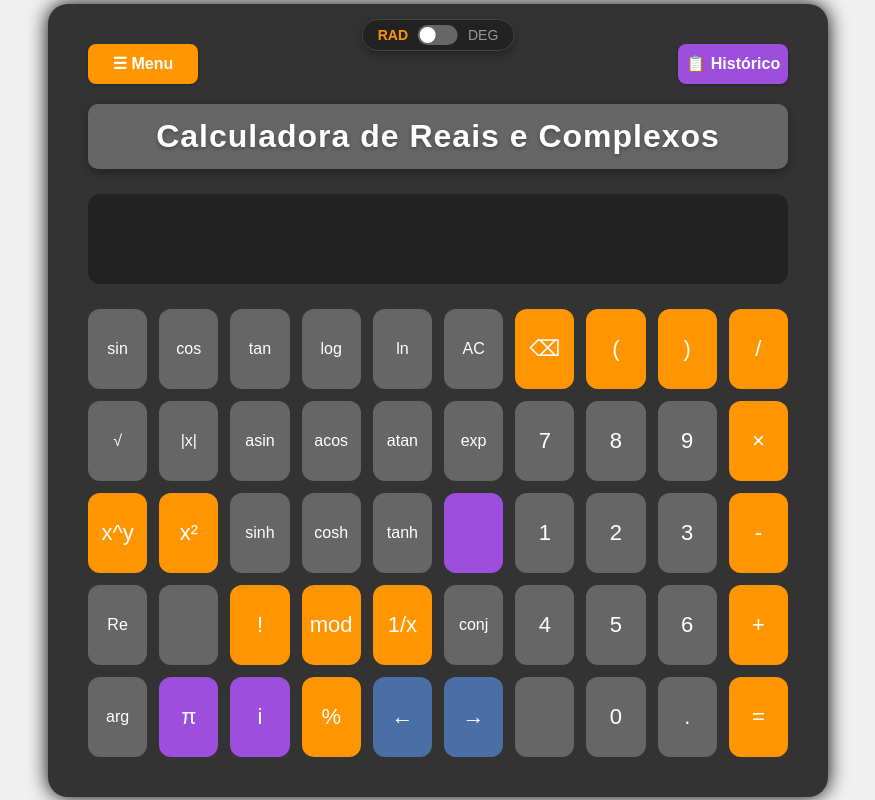
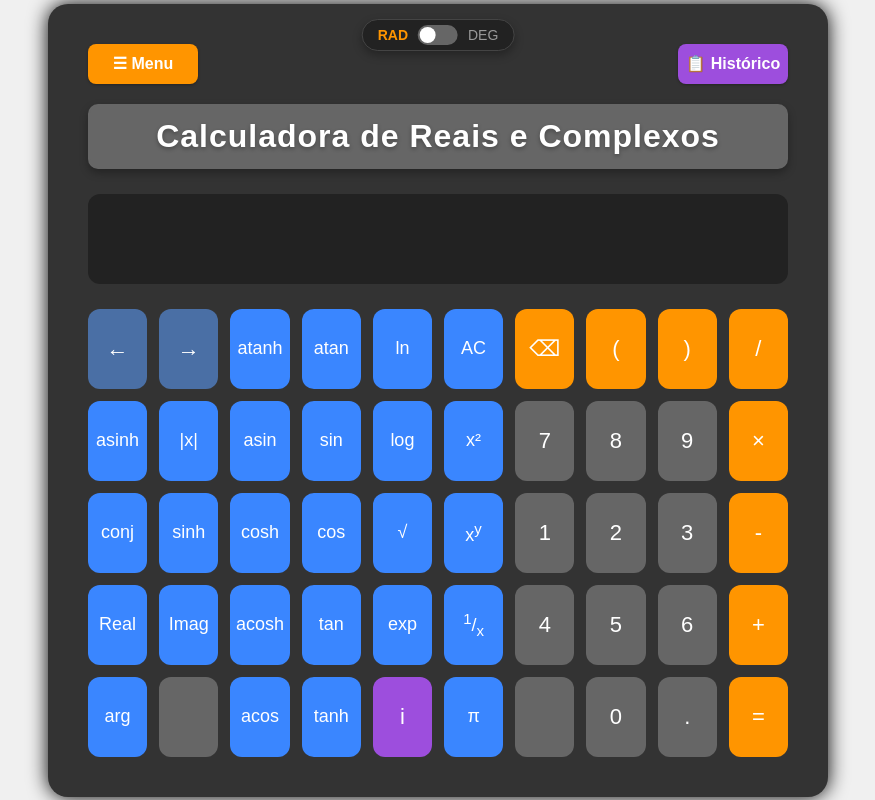
Before and after one commit to joaonunofernandes/Projeto, a Flask app: page / in a window 1280 px wide. Shown: the whole page, without its empty margins (202-1077 px from the left). Run offline with Flask 3, Linux system fonts and the light colour scheme.

Commit message:
Update [09/04/2025]

```diff
--- a/app.py
+++ b/app.py
@@ -1,8 +1,8 @@
 from flask import Flask, render_template, request, url_for, session, redirect
 import re
-from sympy.parsing.sympy_parser import parse_expr
-from sympy import sympify
+import numpy as np
 import os
+import math
 
 # O sistema de "session" (ver import) do Flask foi projetado especificamente para este propósito:
 # manter dados isolados entre diferentes utilizadores enquanto mantém persistência para um mesmo utilizador.
@@ -17,6 +17,118 @@ app.secret_key = os.urandom(24)  # Chave secreta necessária para a sessão
 # Este cookie contém um identificador de sessão criptografado
 # Todas as requisições subsequentes do mesmo navegador incluem este cookie
 # A geração de uma chave aleatória é importante para a segurança da aplicação
+
+# Dicionário global para mapear funções matemáticas aos métodos do NumPy
+# Isso permitirá avaliar expressões com funções de forma segura sem usar eval()
+NUMPY_FUNCTIONS = {
+    'sin': np.sin,
+    'cos': np.cos,
+    'tan': np.tan,
+    'asin': np.arcsin,
+    'acos': np.arccos,
+    'atan': np.arctan,
+    'sinh': np.sinh,
+    'cosh': np.cosh,
+    'tanh': np.tanh,
+    'sqrt': np.sqrt,
+    'abs': np.abs,
+    'log': np.log10,
+    'ln': np.log,
+    'exp': np.exp,
+    'pi': np.pi,
+    'e': np.e,
+    'real': np.real,
+    'imag': np.imag,
+    'conj': np.conj,
+    'arg': np.angle,
+    'mod': np.mod,
+}
+
+def parse_complex_expr(expression):
+    """
+    Converte uma expressão matemática em formato adequado para o NumPy,
+    tratando números complexos e substituindo funções.
+    """
+    # Substituir 'i' e 'j' por '1j' quando forem a unidade imaginária isolada
+    expression = re.sub(r'(?<![0-9a-zA-Z])i(?![0-9a-zA-Z_(])', '1j', expression)
+    #expression = re.sub(r'(?<![0-9])j(?![0-9a-zA-Z_(])', '1j', expression)
+
+    # Substituir notações como 3i ou 5j por 3j ou 5j (formato NumPy)
+    expression = re.sub(r'(\d+)i(?![a-zA-Z0-9_(])', r'\1j', expression)
+
+    # Substituir espaços entre números e 'j' (ex: "3 j" para "3j")
+    expression = re.sub(r'(\d+)\s+j', r'\1j', expression)
+
+    # Substituir função mod(x, y) por np.mod(x, y)
+    expression = re.sub(r'mod\s*\(([^,]+),([^)]+)\)', r'np.mod(\1,\2)', expression)
+
+    # Substituir operadores de potência
+    expression = re.sub(r'(\d+|[a-zA-Z_]+|\))\s*\*\*\s*(\d+|[a-zA-Z_]+|\()', r'\1**\2', expression)
+
+    return expression
+
+def safe_eval_expr(expression, angle_mode='rad'):
+    """
+    Avalia expressões matemáticas de forma segura usando NumPy,
+    com suporte para diferentes modos angulares.
+
+    Args:
+        expression: A expressão matemática a ser avaliada
+        angle_mode: 'rad' para radianos, 'deg' para graus
+
+    Returns:
+        O resultado da avaliação da expressão
+    """
+    # Preparar ambiente seguro para avaliação
+    safe_env = {
+        'np': np,
+        'pi': np.pi,
+        'e': np.e,
+        'j': 1j,  # j é a unidade imaginária no NumPy
+    }
+
+    # Adicionar funções matemáticas ao ambiente
+    for func_name, func in NUMPY_FUNCTIONS.items():
+        safe_env[func_name] = func
+
+    # Processar expressões trigonométricas para o modo angular correto
+    if angle_mode == 'deg':
+        # Para funções trigonométricas diretas, converter entrada de grau para radiano
+        expression = re.sub(r'sin\((.*?)\)', r'sin((pi/180)*(\1))', expression)
+        expression = re.sub(r'cos\((.*?)\)', r'cos((pi/180)*(\1))', expression)
+        expression = re.sub(r'tan\((.*?)\)', r'tan((pi/180)*(\1))', expression)
+
+        # Para funções trigonométricas inversas, converter saída de radiano para grau
+        expression = re.sub(r'asin\((.*?)\)', r'(180/pi)*asin(\1)', expression)
+        expression = re.sub(r'acos\((.*?)\)', r'(180/pi)*acos(\1)', expression)
+        expression = re.sub(r'atan\((.*?)\)', r'(180/pi)*atan(\1)', expression)
+
+    # Substituir funções específicas pelo equivalente NumPy
+    parsed_expr = parse_complex_expr(expression)
+
+    # Avaliar a expressão no ambiente seguro
+    try:
+        return eval(parsed_expr, {"__builtins__": {}}, safe_env)
+    except Exception as e:
+        raise ValueError(f"Erro ao avaliar expressão: {str(e)}")
+
+
+def format_result(value):
+    """
+    Formata o resultado para exibição, processando números complexos
+    e reais com formatação apropriada, garantindo que o resultado seja JSON serializável.
+    """
+    # Para números complexos
+    if isinstance(value, complex):
+        # Converter para string formatada
+        return str(value).replace('j', 'i')
+
+    # Para arrays NumPy ou outros tipos NumPy
+    elif isinstance(value, np.ndarray) or isinstance(value, np.number):
+        return str(value)
+
+    # Para outros tipos, converter para string
+    return str(value)
 
 @app.route("/", methods=["GET", "POST"])
 def calculatormain():
@@ -43,62 +155,11 @@ def calculatormain():
             # Obtém a expressão matemática submetida pelo utilizador através do formulário
             expression = request.form["expression"]
 
-            # Converte representação de números complexos para o formato reconhecido pelo SymPy
-            # Substitui expressões como '3j' ou '5i' por '3*I' ou '5*I' que o SymPy consegue interpretar
-            expression = re.sub(r'(\d+)[ji]', r'\1*I', expression)
+            # Avaliar a expressão usando nossa função segura com NumPy
+            computed = safe_eval_expr(expression, session['angle_mode'])
 
-            # Verifica se o modo angular atual é graus e adapta as funções trigonométricas adequadamente
-            if session['angle_mode'] == 'deg':
-                # Converte os argumentos das funções trigonométricas diretas de graus para radianos
-                # Multiplica os argumentos por pi/180 para converter graus em radianos
-                expression = re.sub(r'sin\((.*?)\)', r'sin((pi/180)*(\1))', expression)
-                expression = re.sub(r'cos\((.*?)\)', r'cos((pi/180)*(\1))', expression)
-                expression = re.sub(r'tan\((.*?)\)', r'tan((pi/180)*(\1))', expression)
-
-                # Converte os resultados das funções trigonométricas inversas de radianos para graus
-                # Multiplica os resultados por 180/pi para converter radianos em graus
-                expression = re.sub(r'asin\((.*?)\)', r'(180/pi)*asin(\1)', expression)
-                expression = re.sub(r'acos\((.*?)\)', r'(180/pi)*acos(\1)', expression)
-                expression = re.sub(r'atan\((.*?)\)', r'(180/pi)*atan(\1)', expression)
-
-            # Processa a expressão matemática utilizando o SymPy para cálculo simbólico
-            sympy_result = parse_expr(expression)
-            # Avalia numericamente a expressão com 10 dígitos significativos
-            computed = sympy_result.evalf(10)
-
-            # Formata o resultado para exibição conforme o tipo de número
-            if computed.is_real:
-                # Se o resultado for um número real, verifica se é inteiro ou decimal
-                if computed.is_integer or float(computed) == int(float(computed)):
-                    # Se for inteiro ou tiver apenas zeros na parte decimal, exibe como inteiro
-                    result = str(int(float(computed)))
-                else:
-                    # Para números decimais, mantém até 8 casas decimais e remove zeros à direita
-                    result = f"{float(computed):.8f}".rstrip('0').rstrip('.')
-            else:
-                # Para números complexos, formata as partes real e imaginária separadamente
-                real_part = float(computed.as_real_imag()[0])
-                imag_part = float(computed.as_real_imag()[1])
-
-                # Verifica se a parte real é um número inteiro
-                if real_part == int(real_part):
-                    real_str = str(int(real_part))
-                else:
-                    # Formata a parte real com até 8 casas decimais, removendo zeros à direita
-                    real_str = f"{real_part:.8f}".rstrip('0').rstrip('.')
-
-                # Verifica se a parte imaginária é um número inteiro
-                if imag_part == int(imag_part):
-                    imag_str = str(int(imag_part))
-                else:
-                    # Formata a parte imaginária com até 8 casas decimais, removendo zeros à direita
-                    imag_str = f"{imag_part:.8f}".rstrip('0').rstrip('.')
-
-                # Formata o número complexo completo com as partes real e imaginária
-                if imag_part >= 0:
-                    result = f"{real_str} + {imag_str}i" # Utiliza 'i' como unidade imaginária
-                else:
-                    result = f"{real_str} {imag_str}i"
+            # Formatar o resultado para exibição
+            result = format_result(computed)
 
             # Adiciona o cálculo ao histórico do utilizador
             history_entry = {'expression': expression, 'result': result}
@@ -219,9 +280,12 @@ if __name__ == "__main__":
 
 # Questões para consideração:
 # Perguntar se os professores querem que seja possível utilizar a calculadora com o teclado
+# Res: Implementar
 # Perguntar qual ângulo preferem como predefinição (radianos ou graus)
+# Res: Radianos
 # Perguntar se devemos meter o imaginário com i ou j (sendo que j é a notação python
 # Perguntar se há botões a mais e quais faltam
+# Res: Respondido
 
 # Lembretes:
 # Ter cuidado com a alteração dos botões de mover o cursor porque pode causar problemas com apagar ou manter o resultado
--- a/static/style.css
+++ b/static/style.css
@@ -71,8 +71,8 @@ h1 {
   gap: 12px; /* Adiciona espaço entre os botões */
 }
 
+/* Para os botões normais (números), mantemos o cinza */
 .btn {
-  /* Estilo padrão para os botões */
   width: 100%; /* Faz o botão ocupar toda a largura da célula */
   padding: 10px 5px; /* Adiciona espaço interno ao botão */
   font-size: 22px; /* Define o tamanho da fonte como 22px */
@@ -86,8 +86,12 @@ h1 {
 }
 
 .btn:hover {
-  /* Estilo aplicado quando o cursor passa sobre o botão */
   background-color: #555; /* Escurece ligeiramente o fundo do botão */
+}
+
+/* Ajustar tamanho da fonte para funções com nomes maiores */
+.btn.function-math {
+  font-size: 18px; /* Ligeiramente menor para acomodar nomes maiores */
 }
 
 .operator {
@@ -110,20 +114,32 @@ h1 {
   background-color: #cc7a00; /* Escurece ainda mais o fundo laranja */
 }
 
+/* Ajustar a cor dos botões especiais para roxo */
 .special {
-  /* Estilo para botões especiais */
-  background-color: #9d4edd; /* Define o fundo como roxo */
+  background-color: #9d4edd; /* Roxo para botões especiais */
 }
 
 .special:hover {
-  /* Estilo aplicado quando o cursor passa sobre botões especiais */
-  background-color: #7b2cbf; /* Escurece ligeiramente o fundo */
+  background-color: #7b2cbf; /* Tom mais escuro ao passar o cursor */
 }
 
 .special:active {
-  /* Estilo aplicado quando um botão especial é clicado */
-  background-color: #5a189a; /* Escurece ainda mais o fundo */
+  background-color: #5a189a; /* Tom ainda mais escuro ao clicar */
 }
+
+.function-math {
+  background-color: #3a86ff; /* Cor azul mais vibrante para funções matemáticas */
+  color: white; /* Texto em branco para contraste */
+}
+
+.function-math:hover {
+  background-color: #2a75e0; /* Tom mais escuro ao passar o cursor */
+}
+
+.function-math:active {
+  background-color: #1a64d1; /* Tom ainda mais escuro ao clicar */
+}
+
 
 .dropdown {
   /* Configurações para o menu dropdown */
@@ -198,16 +214,17 @@ h1 {
   background-color: #e68a00; /* Escurece ligeiramente o fundo */
 }
 
+/* Manter a cor azul para botões de navegação */
 .navigation {
-  background-color: #4a6fa5; /* Cor azul para botões de navegação, diferenciando-os visualmente */
+  background-color: #4a6fa5; /* Cor azul para botões de navegação */
 }
 
 .navigation:hover {
-  background-color: #3a5a80; /* Tom mais escuro ao passar o cursor sobre botões de navegação */
+  background-color: #3a5a80; /* Tom mais escuro ao passar o cursor */
 }
 
 .navigation:active {
-  background-color: #2a4a70; /* Tom ainda mais escuro ao clicar nos botões de navegação */
+  background-color: #2a4a70; /* Tom ainda mais escuro ao clicar */
 }
 
 /* Estilos para o botão e painel de histórico */
--- a/templates/calculator.html
+++ b/templates/calculator.html
@@ -75,60 +75,60 @@
             <!-- readonly impede o utilizador de escrever diretamente no campo -->
             <div class="buttons">
                 <!-- Primeira linha de botões -->
-                <button type="button" class="btn function" onclick="appendToDisplay('sin(')">sin</button>
-                <button type="button" class="btn function" onclick="appendToDisplay('cos(')">cos</button>
-                <button type="button" class="btn function" onclick="appendToDisplay('tan(')">tan</button>
-                <button type="button" class="btn function" onclick="appendToDisplay('log(')">log</button>
-                <button type="button" class="btn function" onclick="appendToDisplay('ln(')">ln</button>
-                <button type="button" class="btn function" onclick="clearDisplay()">AC</button>
+                <button type="button" class="btn navigation" onclick="moveCursorLeft()">←</button>
+                <button type="button" class="btn navigation" onclick="moveCursorRight()">→</button>
+                <button type="button" class="btn function-math" onclick="appendToDisplay('atanh(')">atanh</button>
+                <button type="button" class="btn function-math" onclick="appendToDisplay('atan(')">atan</button>
+                <button type="button" class="btn function-math" onclick="appendToDisplay('ln(')">ln</button>
+                <button type="button" class="btn function-math" onclick="clearDisplay()">AC</button>
                 <button type="button" class="btn operator" onclick="backspaceDisplay()">⌫</button>
                 <button type="button" class="btn operator" onclick="appendToDisplay('(')">(</button>
                 <button type="button" class="btn operator" onclick="appendToDisplay(')')">)</button>
                 <button type="button" class="btn operator" onclick="appendToDisplay('/')">/</button>
 
                 <!-- Segunda linha de botões -->
-                <button type="button" class="btn function" onclick="appendToDisplay('sqrt(')">√</button>
-                <button type="button" class="btn function" onclick="appendToDisplay('abs(')">|x|</button>
-                <button type="button" class="btn function" onclick="appendToDisplay('asin(')">asin</button>
-                <button type="button" class="btn function" onclick="appendToDisplay('acos(')">acos</button>
-                <button type="button" class="btn function" onclick="appendToDisplay('atan(')">atan</button>
-                <button type="button" class="btn function" onclick="appendToDisplay('exp(')">exp</button>
+                <button type="button" class="btn function-math" onclick="appendToDisplay('asinh(')">asinh</button>
+                <button type="button" class="btn function-math" onclick="appendToDisplay('abs(')">|x|</button>
+                <button type="button" class="btn function-math" onclick="appendToDisplay('asin(')">asin</button>
+                <button type="button" class="btn function-math" onclick="appendToDisplay('sin(')">sin</button>
+                <button type="button" class="btn function-math" onclick="appendToDisplay('log(')">log</button>
+                <button type="button" class="btn function-math" onclick="appendToDisplay('**2')">x²</button>
                 <button type="button" class="btn" onclick="appendToDisplay('7')">7</button>
                 <button type="button" class="btn" onclick="appendToDisplay('8')">8</button>
                 <button type="button" class="btn" onclick="appendToDisplay('9')">9</button>
                 <button type="button" class="btn operator" onclick="appendToDisplay('*')">×</button>
 
                 <!-- Terceira linha de botões -->
-                <button type="button" class="btn operator" onclick="appendToDisplay('**')">x^y</button>
-                <button type="button" class="btn operator" onclick="appendToDisplay('**2')">x²</button>
-                <button type="button" class="btn function" onclick="appendToDisplay('sinh(')">sinh</button>
-                <button type="button" class="btn function" onclick="appendToDisplay('cosh(')">cosh</button>
-                <button type="button" class="btn function" onclick="appendToDisplay('tanh(')">tanh</button>
-                <button type="button" class="btn special" onclick="appendToDisplay('')"> </button>
+                <button type="button" class="btn function-math" onclick="appendToDisplay('conj(')">conj</button>
+                <button type="button" class="btn function-math" onclick="appendToDisplay('sinh(')">sinh</button>
+                <button type="button" class="btn function-math" onclick="appendToDisplay('cosh(')">cosh</button>
+                <button type="button" class="btn function-math" onclick="appendToDisplay('cos(')">cos</button>
+                <button type="button" class="btn function-math" onclick="appendToDisplay('sqrt(')">√</button>
+                <button type="button" class="btn function-math" onclick="appendToDisplay('**')">x<sup>y</sup></button>
                 <button type="button" class="btn" onclick="appendToDisplay('1')">1</button>
                 <button type="button" class="btn" onclick="appendToDisplay('2')">2</button>
                 <button type="button" class="btn" onclick="appendToDisplay('3')">3</button>
                 <button type="button" class="btn operator" onclick="appendToDisplay('-')">-</button>
 
                 <!-- Quarta linha de botões -->
-                <button type="button" class="btn function" onclick="appendToDisplay('re(')">Re</button>
-                <button type="button" class="btn function" onclick="appendToDisplay('')"></button>
-                <button type="button" class="btn operator" onclick="appendToDisplay('!')">!</button>
-                <button type="button" class="btn operator" onclick="appendToDisplay('mod')">mod</button>
-                <button type="button" class="btn operator" onclick="appendToDisplay('1/')">1/x</button>
-                <button type="button" class="btn function" onclick="appendToDisplay('conj(')">conj</button>
+                <button type="button" class="btn function-math" onclick="appendToDisplay('real(')">Real</button>
+                <button type="button" class="btn function-math" onclick="appendToDisplay('imag')">Imag</button>
+                <button type="button" class="btn function-math" onclick="appendToDisplay('acosh(')">acosh</button>
+                <button type="button" class="btn function-math" onclick="appendToDisplay('tan(')">tan</button>
+                <button type="button" class="btn function-math" onclick="appendToDisplay('exp(')">exp</button>
+                <button type="button" class="btn function-math" onclick="appendToDisplay('1/')"><sup>1</sup>/<sub>x</sub></button>
                 <button type="button" class="btn" onclick="appendToDisplay('4')">4</button>
                 <button type="button" class="btn" onclick="appendToDisplay('5')">5</button>
                 <button type="button" class="btn" onclick="appendToDisplay('6')">6</button>
                 <button type="button" class="btn operator" onclick="appendToDisplay('+')">+</button>
 
                 <!-- Quinta linha de botões -->
-                <button type="button" class="btn function" onclick="appendToDisplay('arg(')">arg</button>
-                <button type="button" class="btn special" onclick="appendToDisplay('pi')">π</button>
+                <button type="button" class="btn function-math" onclick="appendToDisplay('arg(')">arg</button>
+                <button type="button" class="btn" onclick="appendToDisplay('')"></button>
+                <button type="button" class="btn function-math" onclick="appendToDisplay('acos(')">acos</button>
+                <button type="button" class="btn function-math" onclick="appendToDisplay('tanh(')">tanh</button>
                 <button type="button" class="btn special" onclick="appendToDisplay('i')">i</button>
-                <button type="button" class="btn operator" onclick="appendToDisplay('%')">%</button>
-                <button type="button" class="btn navigation" onclick="moveCursorLeft()">←</button>
-                <button type="button" class="btn navigation" onclick="moveCursorRight()">→</button>
+                <button type="button" class="btn function-math" onclick="appendToDisplay('pi')">π</button>
                 <button type="button" class="btn" onclick="appendToDisplay(' ')"></button>
                 <button type="button" class="btn" onclick="appendToDisplay('0')">0</button>
                 <button type="button" class="btn" onclick="appendToDisplay('.')">.</button>
```
Also changed, not shown: static/calculator.js (+34 -22 lines).
